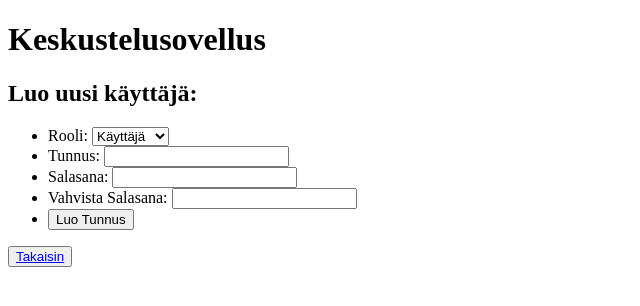
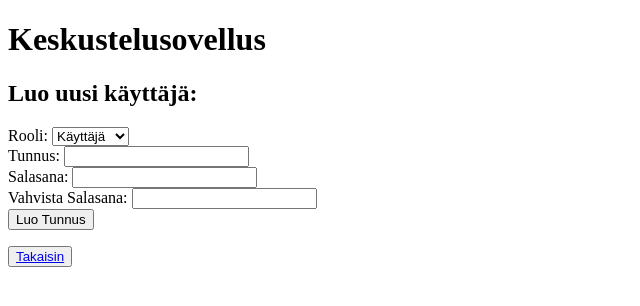
Before and after one commit to aarnif/tsoha-forum, a Flask app: page /register in a window 1280 px wide. Shown: the top 306 px of the page, without its empty margins (0-640 px from the left). Run offline with Flask 3, Linux system fonts and the light colour scheme.

Commit message:
Add styles.css

```diff
--- /dev/null
+++ b/static/styles.css
@@ -0,0 +1,10 @@
+body {
+  box-sizing: border-box;
+}
+
+ul,
+li {
+  margin: 0;
+  padding: 0;
+  list-style: none;
+}
--- a/templates/layout.html
+++ b/templates/layout.html
@@ -3,6 +3,7 @@
   <head>
     <meta charset="UTF-8" />
     <meta name="viewport" content="width=device-width, initial-scale=1.0" />
+    <link rel="stylesheet" href="/static/styles.css" />
     <title>Keskustelusovellus</title>
   </head>
   <body>
```
